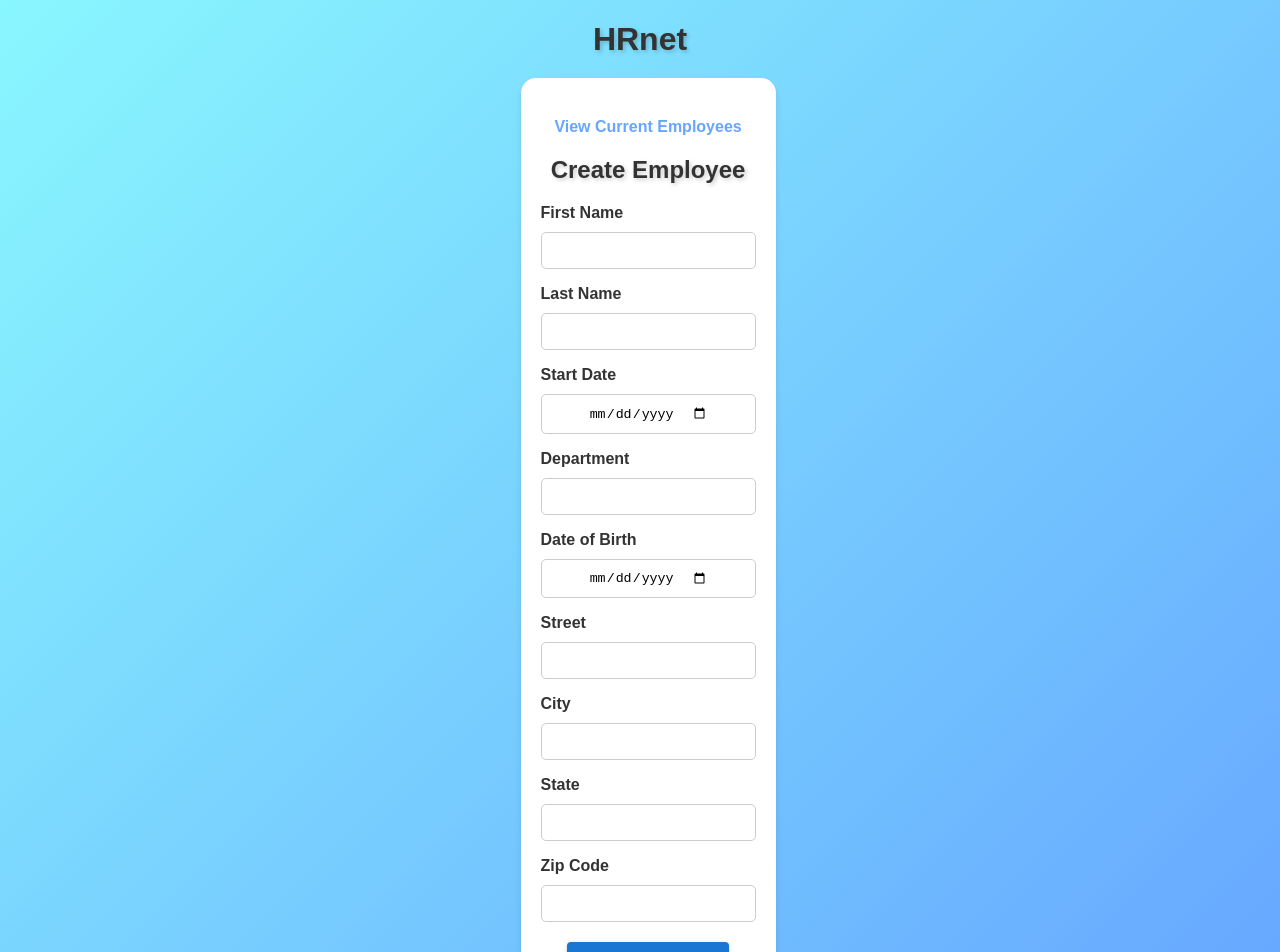
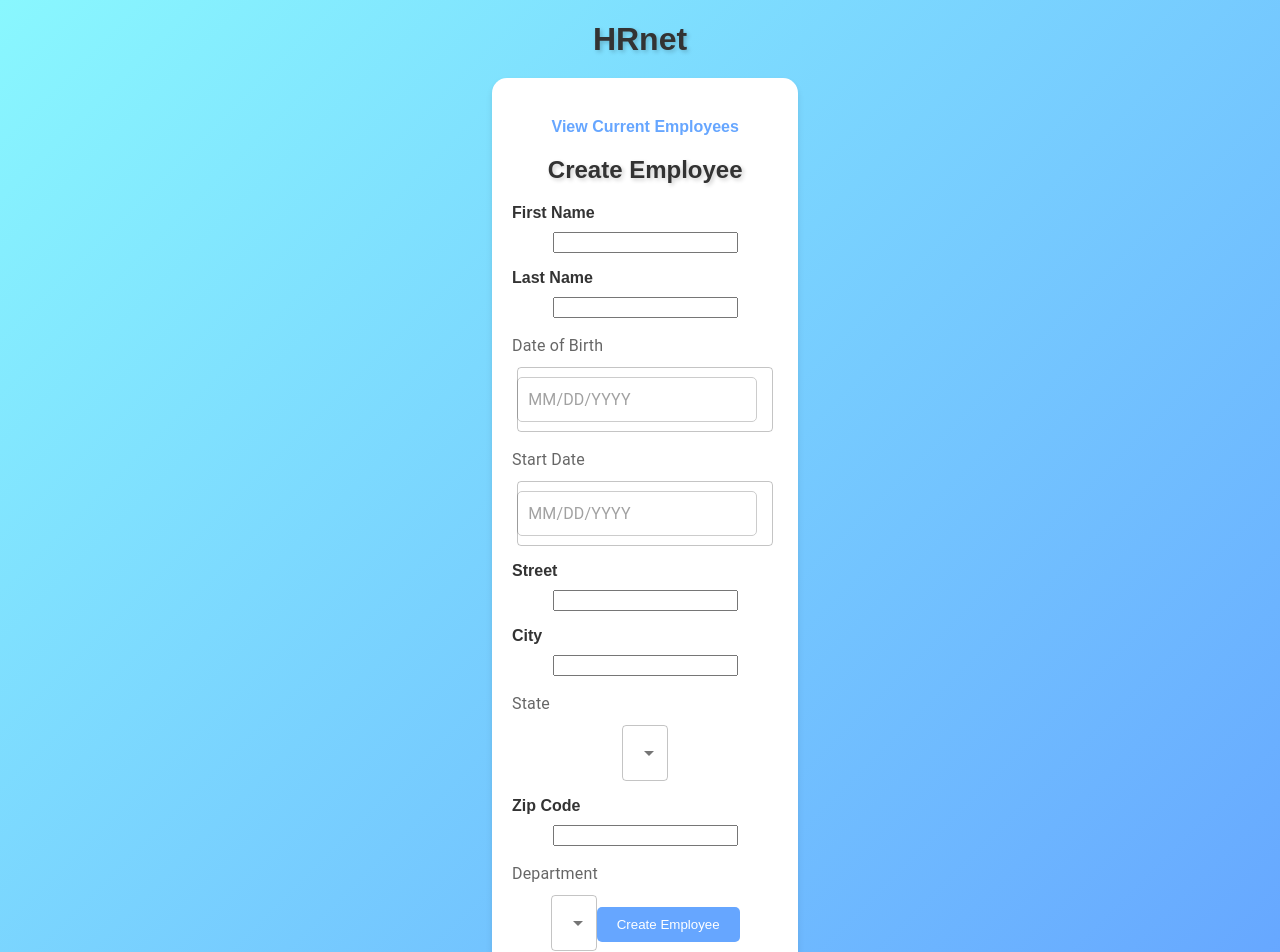
Before and after one commit to SabrinaMouginot/HRNet_P14, a React (Vite) app: page / in a window 1280 px wide. Shown: the top 952 px of the page. Built offline with nearby package versions, Linux system fonts and the light colour scheme.

Commit message:
reapparition des menus deroulants - rectifications apres desinstallation de zod

```diff
--- a/src/components/MyForm.jsx
+++ b/src/components/MyForm.jsx
@@ -1,25 +1,13 @@
 import { useForm } from "react-hook-form";
-import { z } from "zod";
-import { zodResolver } from "@hookform/resolvers/zod";
 import { useDispatch } from "react-redux";
 import { addEmployee } from "../redux/employeesSlice";
 import { InputLabel, MenuItem, Select } from "@mui/material";
 import { DatePicker } from "@mui/x-date-pickers";
 import { toggleModal } from '../redux/modalSlice';
 
-
-// Schéma de validation avec Zod
-const schema = z.object({
-    firstName: z.string().min(1, { message: "First Name is required" }),
-    lastName: z.string().min(1, { message: "Last Name is required" }),
-    dateOfBirth: z.string().min(1, { message: "Date of Birth is required" }),
-    startDate: z.string().min(1, { message: "Start Date is required" }),
-    street: z.string().min(1, { message: "Street is required" }),
-    city: z.string().min(1, { message: "City is required" }),
-    state: z.string().min(1, { message: "State is required" }),
-    zipCode: z.string().min(5, { message: "Zip Code must be at least 5 digits" }),
-    department: z.string().min(1, { message: "Department is required" }),
-});
+// Schéma de validation personnalisé (sans Zod)
+const validateZipCode = (value) => value.length === 5 || "Zip Code must be 5 digits";
+const validateRequired = (value) => value.trim() !== "" || "This field is required";
 
 function MyForm() {
     const dispatch = useDispatch();
@@ -91,56 +79,74 @@ function MyForm() {
     ];
 
     const {
-        register, // Fonction pour enregistrer les champs du formulaire et les lier à la gestion des valeurs et de la validation
-        handleSubmit, // Fonction pour gérer la soumission du formulaire et la validation. Appelle une fonction en cas de succès ou d'échec.
-        formState: { errors }, // Objet contenant l'état actuel du formulaire, on extrait 'errors' qui contient les erreurs de validation.
-    } = useForm({
-        resolver: zodResolver(schema), // Utilise zodResolver pour lier le schéma Zod au formulaire. Le schéma définit les règles de validation pour chaque champ.
-    });
+        register,
+        handleSubmit,
+        formState: { errors },
+    } = useForm();
 
     const onSubmit = (data) => {
-        dispatch(addEmployee(data)); // Envoie les données du formulaire à l'action 'addEmployee' via Redux pour ajouter un nouvel employé
+        dispatch(addEmployee(data));
         dispatch(toggleModal());
     };
 
     return (
-
         <form onSubmit={handleSubmit(onSubmit)}>
             {/* Prénom */}
             <label htmlFor="firstName">First Name</label>
-            <input id="firstName" {...register("firstName")} />
+            <input
+                id="firstName"
+                {...register("firstName", { validate: validateRequired })}
+            />
             {errors.firstName && <p className="error-message">{errors.firstName.message}</p>}
 
             {/* Nom de famille */}
             <label htmlFor="lastName">Last Name</label>
-            <input id="lastName" {...register("lastName")} />
+            <input
+                id="lastName"
+                {...register("lastName", { validate: validateRequired })}
+            />
             {errors.lastName && <p className="error-message">{errors.lastName.message}</p>}
 
             {/* Date de naissance */}
             <InputLabel id="dateOfBirthLabel">Date of Birth</InputLabel>
-            <DatePicker labelId="dateOfBirthLabel" id="dateOfBirth" {...register("dateOfBirth")} />
+            <DatePicker
+                labelId="dateOfBirthLabel"
+                id="dateOfBirth"
+                renderInput={(params) => <input {...params} {...register("dateOfBirth", { validate: validateRequired })} />}
+            />
             {errors.dateOfBirth && <p className="error-message">{errors.dateOfBirth.message}</p>}
 
             {/* Date de début */}
             <InputLabel id="startDateLabel">Start Date</InputLabel>
-            <DatePicker labelId="startDateLabel" id="startDate" {...register("startDate")} />
+            <DatePicker
+                labelId="startDateLabel"
+                id="startDate"
+                renderInput={(params) => <input {...params} {...register("startDate", { validate: validateRequired })} />}
+            />
             {errors.startDate && <p className="error-message">{errors.startDate.message}</p>}
 
             {/* Adresse */}
             <label htmlFor="street">Street</label>
-            <input id="street" {...register("street")} />
+            <input
+                id="street"
+                {...register("street", { validate: validateRequired })}
+            />
             {errors.street && <p className="error-message">{errors.street.message}</p>}
 
             {/* Ville */}
             <label htmlFor="city">City</label>
-            <input id="city" {...register("city")} />
+            <input
+                id="city"
+                {...register("city", { validate: validateRequired })}
+            />
             {errors.city && <p className="error-message">{errors.city.message}</p>}
 
             {/* État */}
             <InputLabel id="state-select">State</InputLabel>
             <Select
                 labelId="state-select"
-                id="state" {...register("state")}
+                id="state"
+                {...register("state", { validate: validateRequired })}
             >
                 {states.map((state) => (
                     <MenuItem key={state.abbreviation} value={state.abbreviation}>
@@ -148,19 +154,22 @@ function MyForm() {
                     </MenuItem>
                 ))}
             </Select>
-
             {errors.state && <p className="error-message">{errors.state.message}</p>}
 
             {/* Code postal */}
             <label htmlFor="zipCode">Zip Code</label>
-            <input id="zipCode" {...register("zipCode")} />
+            <input
+                id="zipCode"
+                {...register("zipCode", { validate: validateZipCode })}
+            />
             {errors.zipCode && <p className="error-message">{errors.zipCode.message}</p>}
 
             {/* Département */}
             <InputLabel id="department-select">Department</InputLabel>
             <Select
                 labelId="department-select"
-                id="department" {...register("department")}
+                id="department"
+                {...register("department", { validate: validateRequired })}
             >
                 {departments.map((department) => (
                     <MenuItem key={department} value={department}>
@@ -168,7 +177,6 @@ function MyForm() {
                     </MenuItem>
                 ))}
             </Select>
-
             {errors.department && <p className="error-message">{errors.department.message}</p>}
 
             {/* Soumission du formulaire */}
--- a/src/pages/CreateEmployee.jsx
+++ b/src/pages/CreateEmployee.jsx
@@ -1,58 +1,223 @@
+// import { useDispatch, useSelector } from 'react-redux';
+// import { toggleModal } from '../redux/modalSlice';
+// import Modal from '@mui/material/Modal';
+// import { Button, Box, Typography } from '@mui/material';
+// import { useState } from 'react';
+// import { Link } from "react-router-dom";
+// import '../app.css';
+// import MyForm from '../components/MyForm';
+
+// function CreateEmployee() {
+//   const dispatch = useDispatch();
+//   const isOpen = useSelector((state) => state.modal.isOpen);
+
+//   const [formData, setFormData] = useState({
+//     firstName: '',
+//     lastName: '',
+//     startDate: '',
+//     department: '',
+//     dateOfBirth: '',
+//     street: '',
+//     city: '',
+//     state: '',
+//     zipCode: ''
+//   });
+
+//   const [errors, setErrors] = useState({});
+
+//   const validateForm = () => {
+//     let formErrors = {};
+//     if (!formData.firstName) formErrors.firstName = 'First name is required';
+//     if (!formData.lastName) formErrors.lastName = 'Last name is required';
+//     if (!formData.startDate) formErrors.startDate = 'Start date is required';
+//     if (!formData.department) formErrors.department = 'Department is required';
+//     if (!formData.dateOfBirth) formErrors.dateOfBirth = 'Date of birth is required';
+//     if (!formData.street) formErrors.street = 'Street is required';
+//     if (!formData.city) formErrors.city = 'City is required';
+//     if (!formData.state) formErrors.state = 'State is required';
+//     if (!formData.zipCode) formErrors.zipCode = 'Zip code is required';
+//     return formErrors;
+//   };
+
+//   const handleSubmit = (e) => {
+//     e.preventDefault();
+//     const formErrors = validateForm();
+//     if (Object.keys(formErrors).length === 0) {
+//       // Form is valid, dispatch your employee creation here
+//       dispatch(toggleModal());
+//     } else {
+//       setErrors(formErrors);
+//     }
+//   };
+
+//   const handleChange = (e) => {
+//     const { name, value } = e.target;
+//     setFormData({ ...formData, [name]: value });
+//   };
+
+//   const handleClose = () => {
+//     dispatch(toggleModal());
+//   };
+
+//   return (
+//     <div>
+//       <div className="title">
+//         <h1>HRnet</h1>
+//       </div>
+//       <div className='container'>
+//         <Link to="/users">View Current Employees</Link>
+//         <h2>Create Employee</h2>
+
+//         <MyForm />
+
+//         {/* <form onSubmit={handleSubmit}>
+//           <div>
+//             <label>First Name</label>
+//             <input
+//               type="text"
+//               name="firstName"
+//               value={formData.firstName}
+//               onChange={handleChange}
+//             />
+//             {errors.firstName && <p className="error">{errors.firstName}</p>}
+//           </div>
+
+//           <div>
+//             <label>Last Name</label>
+//             <input
+//               type="text"
+//               name="lastName"
+//               value={formData.lastName}
+//               onChange={handleChange}
+//             />
+//             {errors.lastName && <p className="error">{errors.lastName}</p>}
+//           </div>
+
+//           <div>
+//             <label>Start Date</label>
+//             <input
+//               type="date"
+//               name="startDate"
+//               value={formData.startDate}
+//               onChange={handleChange}
+//             />
+//             {errors.startDate && <p className="error">{errors.startDate}</p>}
+//           </div>
+
+//           <div>
+//             <label>Department</label>
+//             <input
+//               type="text"
+//               name="department"
+//               value={formData.department}
+//               onChange={handleChange}
+//             />
+//             {errors.department && <p className="error">{errors.department}</p>}
+//           </div>
+
+//           <div>
+//             <label>Date of Birth</label>
+//             <input
+//               type="date"
+//               name="dateOfBirth"
+//               value={formData.dateOfBirth}
+//               onChange={handleChange}
+//             />
+//             {errors.dateOfBirth && <p className="error">{errors.dateOfBirth}</p>}
+//           </div>
+
+//           <div>
+//             <label>Street</label>
+//             <input
+//               type="text"
+//               name="street"
+//               value={formData.street}
+//               onChange={handleChange}
+//             />
+//             {errors.street && <p className="error">{errors.street}</p>}
+//           </div>
+
+//           <div>
+//             <label>City</label>
+//             <input
+//               type="text"
+//               name="city"
+//               value={formData.city}
+//               onChange={handleChange}
+//             />
+//             {errors.city && <p className="error">{errors.city}</p>}
+//           </div>
+
+//           <div>
+//             <label>State</label>
+//             <input
+//               type="text"
+//               name="state"
+//               value={formData.state}
+//               onChange={handleChange}
+//             />
+//             {errors.state && <p className="error">{errors.state}</p>}
+//           </div>
+
+//           <div>
+//             <label>Zip Code</label>
+//             <input
+//               type="text"
+//               name="zipCode"
+//               value={formData.zipCode}
+//               onChange={handleChange}
+//             />
+//             {errors.zipCode && <p className="error">{errors.zipCode}</p>}
+//           </div>
+
+//           <div className='button'>
+//             <Button type="submit" variant="contained" color="primary">
+//               Create Employee
+//             </Button>
+//           </div>
+//         </form> */}
+//       </div>
+
+//       {/* Modale */}
+//       <Modal open={isOpen} onClose={handleClose}>
+//         <Box
+//           sx={{
+//             position: 'absolute',
+//             top: '50%',
+//             left: '50%',
+//             transform: 'translate(-50%, -50%)',
+//             width: 400,
+//             bgcolor: 'background.paper',
+//             boxShadow: 24,
+//             p: 4
+//           }}
+//         >
+//           <Typography variant="h6" component="h2">
+//             Employé créé avec succès !
+//           </Typography>
+//           <Button onClick={handleClose} sx={{ mt: 2 }}>
+//             Fermer
+//           </Button>
+//         </Box>
+//       </Modal>
+//     </div>
+//   );
+// }
+
+// export default CreateEmployee;
+
+
 import { useDispatch, useSelector } from 'react-redux';
 import { toggleModal } from '../redux/modalSlice';
 import Modal from '@mui/material/Modal';
 import { Button, Box, Typography } from '@mui/material';
-import { useState } from 'react';
 import { Link } from "react-router-dom";
 import '../app.css';
+import MyForm from '../components/MyForm';
 
 function CreateEmployee() {
   const dispatch = useDispatch();
   const isOpen = useSelector((state) => state.modal.isOpen);
-
-  const [formData, setFormData] = useState({
-    firstName: '',
-    lastName: '',
-    startDate: '',
-    department: '',
-    dateOfBirth: '',
-    street: '',
-    city: '',
-    state: '',
-    zipCode: ''
-  });
-
-  const [errors, setErrors] = useState({});
-
-  const validateForm = () => {
-    let formErrors = {};
-    if (!formData.firstName) formErrors.firstName = 'First name is required';
-    if (!formData.lastName) formErrors.lastName = 'Last name is required';
-    if (!formData.startDate) formErrors.startDate = 'Start date is required';
-    if (!formData.department) formErrors.department = 'Department is required';
-    if (!formData.dateOfBirth) formErrors.dateOfBirth = 'Date of birth is required';
-    if (!formData.street) formErrors.street = 'Street is required';
-    if (!formData.city) formErrors.city = 'City is required';
-    if (!formData.state) formErrors.state = 'State is required';
-    if (!formData.zipCode) formErrors.zipCode = 'Zip code is required';
-    return formErrors;
-  };
-
-  const handleSubmit = (e) => {
-    e.preventDefault();
-    const formErrors = validateForm();
-    if (Object.keys(formErrors).length === 0) {
-      // Form is valid, dispatch your employee creation here
-      dispatch(toggleModal());
-    } else {
-      setErrors(formErrors);
-    }
-  };
-
-  const handleChange = (e) => {
-    const { name, value } = e.target;
-    setFormData({ ...formData, [name]: value });
-  };
 
   const handleClose = () => {
     dispatch(toggleModal());
@@ -67,115 +232,12 @@ function CreateEmployee() {
         <Link to="/users">View Current Employees</Link>
         <h2>Create Employee</h2>
 
-        <form onSubmit={handleSubmit}>
-          <div>
-            <label>First Name</label>
-            <input
-              type="text"
-              name="firstName"
-              value={formData.firstName}
-              onChange={handleChange}
-            />
-            {errors.firstName && <p className="error">{errors.firstName}</p>}
-          </div>
+        {/* Form has been moved to the MyForm component */}
+        <MyForm />
 
-          <div>
-            <label>Last Name</label>
-            <input
-              type="text"
-              name="lastName"
-              value={formData.lastName}
-              onChange={handleChange}
-            />
-            {errors.lastName && <p className="error">{errors.lastName}</p>}
-          </div>
-
-          <div>
-            <label>Start Date</label>
-            <input
-              type="date"
-              name="startDate"
-              value={formData.startDate}
-              onChange={handleChange}
-            />
-            {errors.startDate && <p className="error">{errors.startDate}</p>}
-          </div>
-
-          <div>
-            <label>Department</label>
-            <input
-              type="text"
-              name="department"
-              value={formData.department}
-              onChange={handleChange}
-            />
-            {errors.department && <p className="error">{errors.department}</p>}
-          </div>
-
-          <div>
-            <label>Date of Birth</label>
-            <input
-              type="date"
-              name="dateOfBirth"
-              value={formData.dateOfBirth}
-              onChange={handleChange}
-            />
-            {errors.dateOfBirth && <p className="error">{errors.dateOfBirth}</p>}
-          </div>
-
-          <div>
-            <label>Street</label>
-            <input
-              type="text"
-              name="street"
-              value={formData.street}
-              onChange={handleChange}
-            />
-            {errors.street && <p className="error">{errors.street}</p>}
-          </div>
-
-          <div>
-            <label>City</label>
-            <input
-              type="text"
-              name="city"
-              value={formData.city}
-              onChange={handleChange}
-            />
-            {errors.city && <p className="error">{errors.city}</p>}
-          </div>
-
-          <div>
-            <label>State</label>
-            <input
-              type="text"
-              name="state"
-              value={formData.state}
-              onChange={handleChange}
-            />
-            {errors.state && <p className="error">{errors.state}</p>}
-          </div>
-
-          <div>
-            <label>Zip Code</label>
-            <input
-              type="text"
-              name="zipCode"
-              value={formData.zipCode}
-              onChange={handleChange}
-            />
-            {errors.zipCode && <p className="error">{errors.zipCode}</p>}
-          </div>
-
-          <div className='button'>
-            <Button type="submit" variant="contained" color="primary">
-              Create Employee
-            </Button>
-          </div>
-        </form>
       </div>
 
-      {/* Modale */}
+      {/* Modal */}
       <Modal open={isOpen} onClose={handleClose}>
         <Box
           sx={{
```
